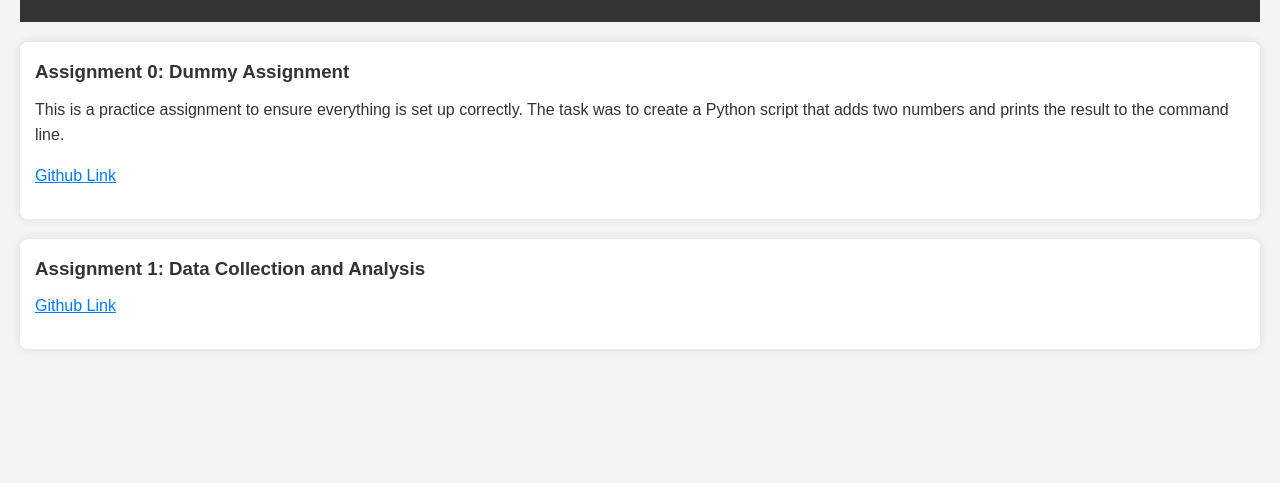
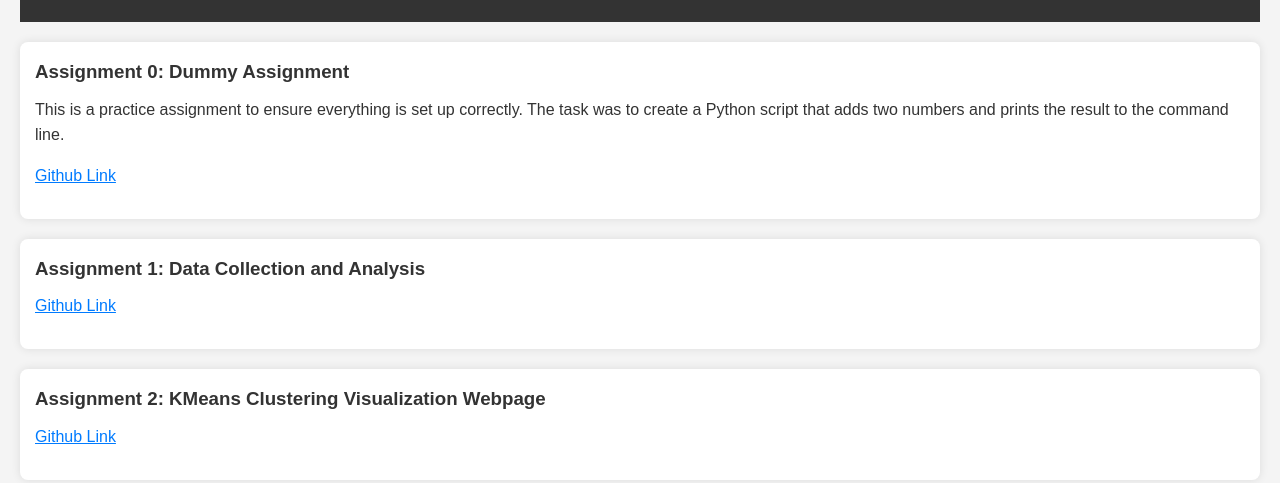
Before and after one commit to cry0909/cry0909.github.io, a plain HTML site: page assignments.html in a window 1280 px wide. Shown: the part 125-608 px from the top of the page. Drawn offline with Linux system fonts and the light colour scheme; files that its build step writes are made by us from their sources.

Commit message:
update ass2

```diff
--- a/assignments.html
+++ b/assignments.html
@@ -39,6 +39,14 @@
         </article>
 
         <!-- Add more assignments as needed -->
+
+    </section>
+    <section id="assignments">
+        <!-- Future Assignments -->
+        <article class="assignment">
+            <h3>Assignment 2: KMeans Clustering Visualization Webpage</h3>
+            <p><a href="https://github.com/cry0909/bu_cry0909-assignment-2" target="_blank">Github Link</a></p>
+        </article>
     </section>
 </main>
 
```
